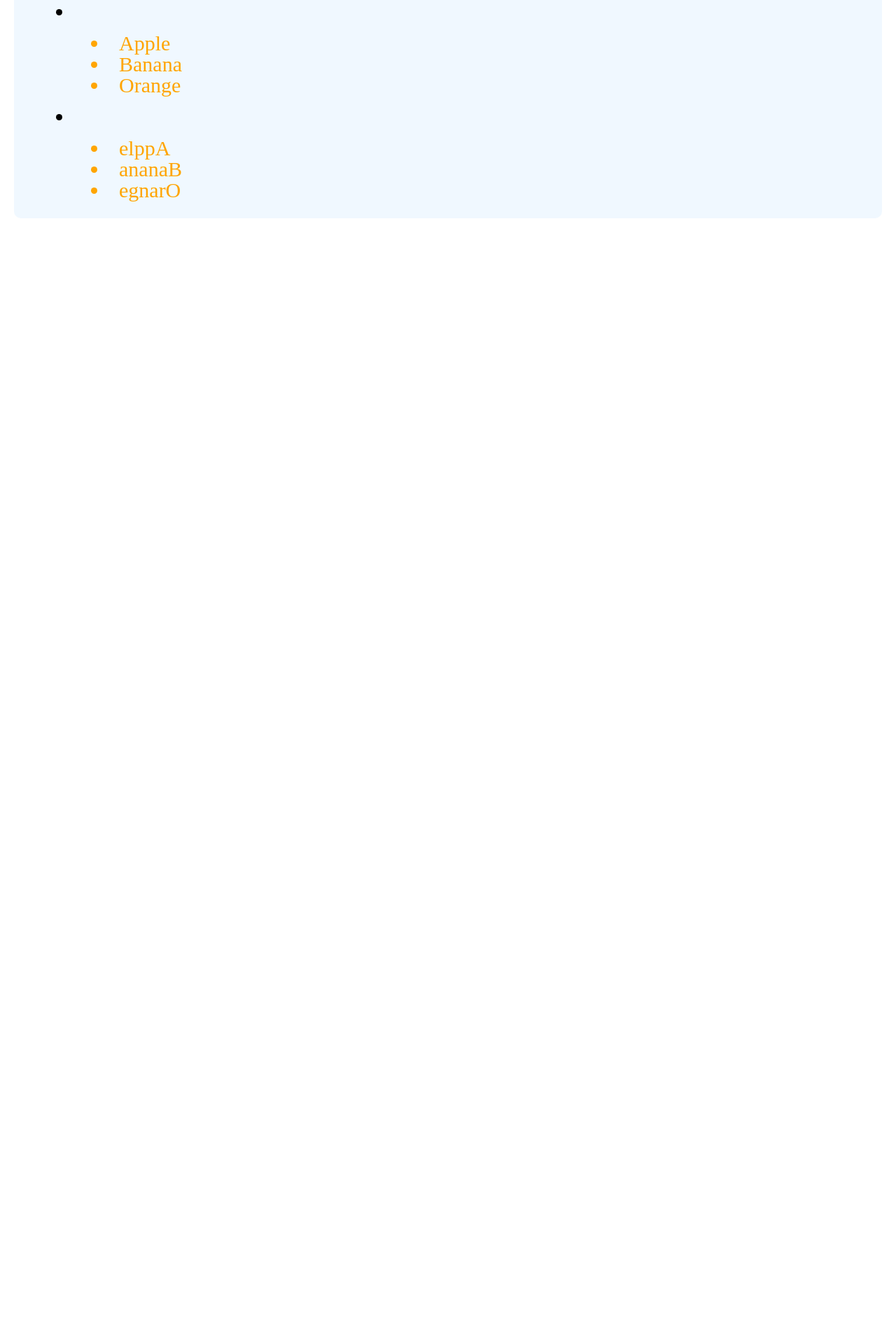
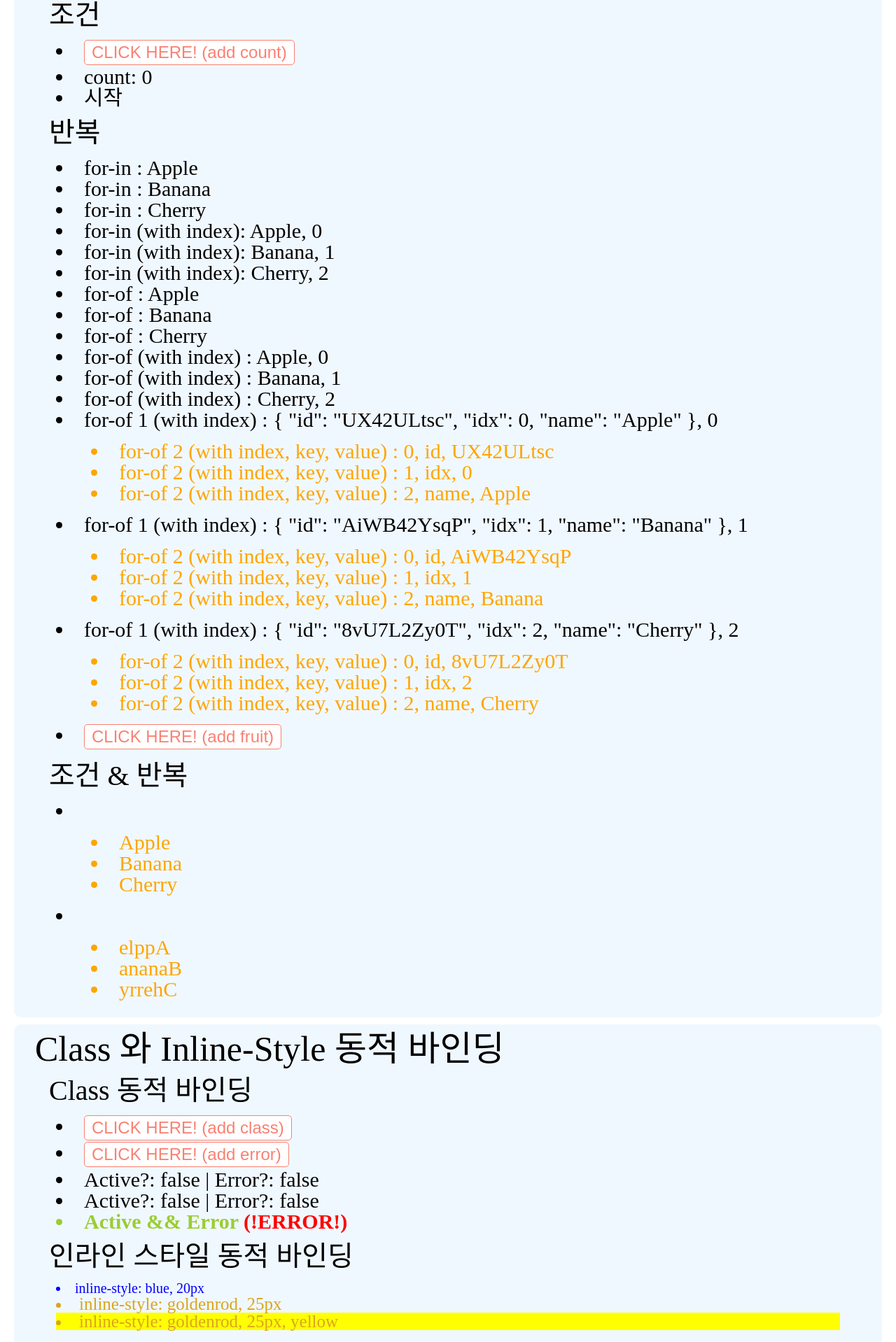
Before and after one commit to naseulgee/vue-basic-template, a Vue app: page / in a window 1280 px wide. Shown: the part 1319-3237 px from the top of the page at 70% size. Before the commit the page ends 1641 px from the top, so only its background shows below. Built offline with nearby package versions, Linux system fonts and the light colour scheme.

Commit message:
클래스 동적 바인딩 및 조건, 반복 렌더링

```diff
--- a/package.json
+++ b/package.json
@@ -28,6 +28,7 @@
     "postcss-loader": "^8.1.1",
     "sass": "^1.76.0",
     "sass-loader": "^14.2.1",
+    "shortid": "^2.2.16",
     "style-loader": "^4.0.0",
     "vue-loader": "^17.3.1",
     "vue-style-loader": "^4.1.3",
--- a/src/App.vue
+++ b/src/App.vue
@@ -10,6 +10,8 @@
     <Watch />
 
     <Directive />
+
+    <ClassBind />
 </template>
 
 <script>
@@ -19,6 +21,7 @@ import Computed from '~/components/Computed';
 import LifeCycleHook from '~/components/LifeCycleHook';
 import Watch from '~/components/Watch';
 import Directive from '~/components/Directive';
+import ClassBind from '~/components/ClassBind';
 
 export default {
     //현재 컴포넌트에서 사용할 컴포넌트 명시
@@ -30,6 +33,7 @@ export default {
         LifeCycleHook,
         Watch,
         Directive,
+        ClassBind,
     },
     // 사용할 데이터 명시
     data() {
--- /dev/null
+++ b/src/components/ClassBind.vue
@@ -0,0 +1,109 @@
+<template>
+    <!-- NOTE: :class="{속성값: 조건}"
+        - 속성을 동적으로 전환 시 사용한다.
+        - 조건 값이 true 일 경우에만 속성이 적용된다.
+        - data 나 computed 에 선언된 객체 데이터를 연결할 수 도 있다.
+            - computed에 선언하는 것이 일반적이다.
+        - 배열을 사용할 수도 있다.
+    -->
+    <section>
+        <h1>Class 와 Inline-Style 동적 바인딩</h1>
+        <h2>Class 동적 바인딩</h2>
+        <ul>
+            <li>
+                <button
+                    class="btn"
+                    @click="active">
+                    CLICK HERE! (add class)
+                </button>
+            </li>
+            <li>
+                <button
+                    class="btn"
+                    @click="error">
+                    CLICK HERE! (add error)
+                </button>
+            </li>
+            <li :class="{ active : isActive, 'text-danger': hasError }">
+                Active?: {{ isActive }} | Error?: {{ hasError }}
+            </li>
+            <li :class="classObj">
+                Active?: {{ isActive }} | Error?: {{ hasError }}
+            </li>
+            <li :class="[activeClass, errorClass]">
+                Active && Error
+            </li>
+        </ul>
+
+        <h2>인라인 스타일 동적 바인딩</h2>
+        <ul>
+            <li :style="{ color: activeColor, fontSize: fontSize + 'px' }">
+                inline-style: {{ activeColor }}, {{ fontSize }}px
+            </li>
+            <li :style="fontStyle">
+                inline-style: {{ fontStyle.color }}, {{ fontStyle.fontSize }}
+            </li>
+            <li :style="[fontStyle, bgStyle]">
+                inline-style: {{ fontStyle.color }}, {{ fontStyle.fontSize }}, {{ bgStyle.backgroundColor }}
+            </li>
+        </ul>
+    </section>
+</template>
+
+<script>
+export default {
+    // 사용할 데이터 명시
+    data() {
+        return {
+            attr: "class",
+            classNm: "active",
+            hTxt: "<span style='color: red;'>Hi</span>",
+            msg: "Hello World",
+            isActive: false,
+            hasError: false,
+            activeClass: 'active',
+            errorClass: 'text-danger',
+            activeColor: 'blue',
+            fontSize: 20,
+            fontStyle: {
+                color: 'goldenrod',
+                fontSize: '25px'
+            },
+            bgStyle: {
+                backgroundColor: 'yellow'
+            }
+        }
+    },
+    // 계산하여 사용할 데이터 명시
+    computed: {
+        classObj() {
+            return {
+                active : this.isActive && !this.hasError,
+                'text-danger': this.hasError
+            }
+        }
+    },
+    // 사용할 메서드 명시
+    methods: {
+        active() {
+            this.isActive = !this.isActive
+        },
+        error() {
+            this.hasError = !this.hasError
+        }
+    }
+}
+</script>
+
+<style scoped lang="scss">
+.active{
+    color: yellowgreen;
+}
+.text-danger{
+    font-weight: bold;
+    &::after{
+        content: "(!ERROR!)";
+        color: red;
+    }
+}
+</style>
--- a/src/components/Directive.vue
+++ b/src/components/Directive.vue
@@ -1,6 +1,88 @@
 <template>
+    <!-- NOTE: 디랙티브
+        조건: v-if / v-else-if / v-else, v-show
+            - v-else-if 와 v-else 의 경우 v-if 바로 다음에 와야 인식된다.
+            - v-if 의 경우 렌더링 작업을, v-show 의 경우 렌더링 후 스타일 작업을 한다.
+                - 즉, v-if 는 전환 비용이, v-show 는 초기 비용이 높다.
+        반복: v-for
+            - :key 라는 속성으로 반복 객체의 고유값을 선언해줘야 한다
+
+        ★v-if 와 v-for를 하나의 DOM 요소에 함께 사용하는 것은 권장되지 않는다.
+            - 만약 함께 사용하게 되는 경우 v-if > v-for 순으로 판별 된다.
+            - 하위 DOM 요소를 두어 나눠 명시하는 것을 권장한다.
+    -->
     <section>
         <h1>조건/반복</h1>
+        <h2>조건</h2>
+        <ul>
+            <li>
+                <button
+                    class="btn"
+                    @click="add">
+                    CLICK HERE! (add count)
+                </button>
+            </li>
+            <li>
+                count: {{ count }}
+            </li>
+            <li v-if="count == 0">
+                시작
+            </li>
+            <li v-else-if="count > 5">
+                5보다 크다
+            </li>
+            <li v-else>
+                {{ count }} 이다
+            </li>
+            <li v-show="count > 10">
+                10보다 크다
+            </li>
+        </ul>
+
+        <h2>반복</h2>
+        <ul>
+            <li
+                v-for="fruit in fruits"
+                :key="fruit">
+                for-in : {{ fruit }}
+            </li>
+            <li
+                v-for="(fruit, idx) in fruits"
+                :key="idx">
+                for-in (with index): {{ fruit }}, {{ idx }}
+            </li>
+            <li
+                v-for="fruit of fruits"
+                :key="fruit">
+                for-of : {{ fruit }}
+            </li>
+            <li
+                v-for="(fruit, idx) of fruits"
+                :key="idx">
+                for-of (with index) : {{ fruit }}, {{ idx }}
+            </li>
+            <li
+                v-for="(fruit, idx) of newFruits"
+                :key="idx">
+                for-of 1 (with index) : {{ fruit }}, {{ idx }}
+                <ul>
+                    <li
+                        v-for="(value, key, i) of fruit"
+                        :key="value.id">
+                        for-of 2 (with index, key, value) : {{ i }}, {{ key }}, {{ value }}
+                    </li>
+                </ul>
+            </li>
+            <li>
+                <button
+                    class="btn"
+                    @click="pushFruit">
+                    CLICK HERE! (add fruit)
+                </button>
+            </li>
+        </ul>
+
+        <h2>조건 & 반복</h2>
         <ul>
             <li v-if="fruits.length > 0">
                 <ul>
@@ -28,6 +110,7 @@
 
 <script>
 import Fruit from '~/components/Fruit';
+import shortid from 'shortid';
 
 export default {
     //현재 컴포넌트에서 사용할 컴포넌트 명시
@@ -37,7 +120,17 @@ export default {
     // 사용할 데이터 명시
     data() {
         return {
-            fruits: ["Apple", "Banana", "Orange"],
+            fruits: ["Apple", "Banana", "Cherry"],
+            count: 0,
+        }
+    },
+    // 사용할 메서드 명시
+    methods: {
+        add(){
+            this.count++
+        },
+        pushFruit(){
+            this.fruits.push("Orange")
         }
     },
     // 계산하여 사용할 데이터 명시
@@ -51,6 +144,15 @@ export default {
                 return fruit.split("").reverse().join("")
             })
         },
+        newFruits(){
+            return [...this.fruits].map((fruit, index) => {
+                return {
+                    id: shortid.generate(), // 고유값 생성
+                    idx: index,
+                    name: fruit
+                }
+            })
+        }
     },
 }
 </script>
```
Also changed, not shown: src/components/BasicBind.vue (+3 -7 lines), 2 other files (tests, documents, lock files or other folders).
